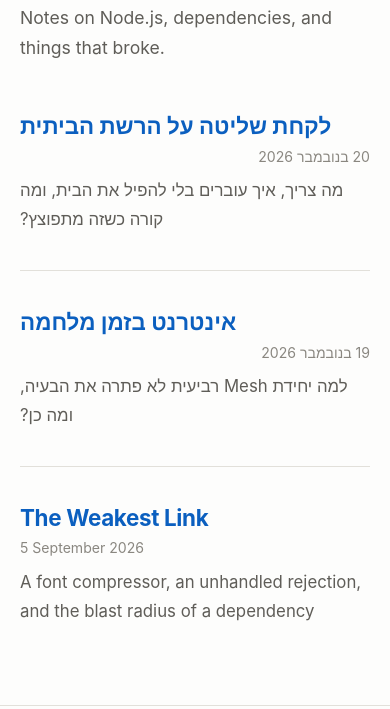
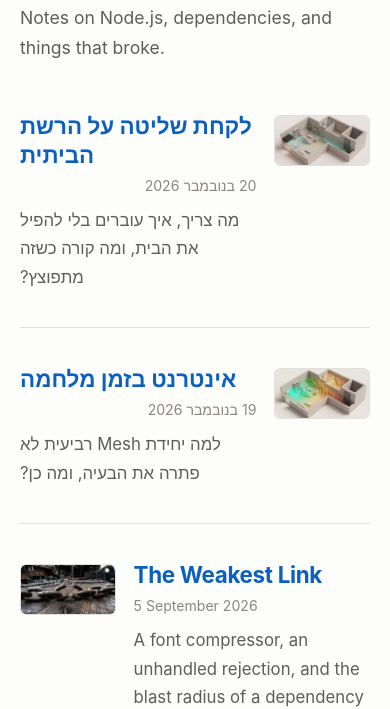
Before and after one commit to yoavain/yoavain.github.io, an Eleventy site: page content/index.njk in a window 390 px wide. Shown: the part 139-848 px from the top of the page. Built offline with nearby package versions, Linux system fonts and the light colour scheme; Eleventy itself is replaced by a stand-in of ours; files that its build step writes are made by us from their sources.

Commit message:
Show post thumbnails on the home page
* Add a thumbnail of the cover to each card on the home page. It uses the `image` field of the post.
* Wrap the title, date and subtitle in `post-card-text`. This block sits beside the thumbnail.
* Put the thumbnail on the side where the text starts. A Hebrew row mirrors through `dir="rtl"`.
* Leave the `alt` text empty. A screen reader then does not read a long description before each title.
* Set the thumbnail width to 6rem, and to 10rem from 600px. A phone keeps more room for text.

```diff
--- a/content/index.njk
+++ b/content/index.njk
@@ -15,11 +15,14 @@ eleventyExcludeFromCollections: true
     {%- for post in posts %}
     <li{% if post.data.lang == "he" %} lang="he" dir="rtl"{% endif %}>
       <article class="post-card">
-        <h2><a href="{{ post.url }}">{{ post.data.title }}</a></h2>
-        <p class="post-meta">
-          <time datetime="{{ post.date | htmlDateString }}">{{ post.date | readableDate(post.data.lang) }}</time>
-        </p>
-        {% if post.data.subtitle %}<p class="post-card-summary">{{ post.data.subtitle }}</p>{% endif %}
+        {% if post.data.image %}<img class="post-card-thumb" src="{{ post.data.image }}" alt="" width="1600" height="838" loading="lazy" decoding="async">{% endif %}
+        <div class="post-card-text">
+          <h2><a href="{{ post.url }}">{{ post.data.title }}</a></h2>
+          <p class="post-meta">
+            <time datetime="{{ post.date | htmlDateString }}">{{ post.date | readableDate(post.data.lang) }}</time>
+          </p>
+          {% if post.data.subtitle %}<p class="post-card-summary">{{ post.data.subtitle }}</p>{% endif %}
+        </div>
       </article>
     </li>
     {%- endfor %}
--- a/css/index.css
+++ b/css/index.css
@@ -233,6 +233,33 @@ main,
   margin-top: 2.25rem;
   padding-top: 2.25rem;
   border-top: 1px solid var(--border);
+}
+
+/* The thumbnail sits where the text starts. A row with dir="rtl" mirrors by itself. */
+.post-card {
+  display: flex;
+  align-items: flex-start;
+  gap: 1.1rem;
+}
+
+.post-card-text {
+  flex: 1;
+  min-width: 0;
+}
+
+.post-card-thumb {
+  flex: none;
+  width: 6rem;
+  height: auto;
+  margin-top: 0.25rem;
+  border: 1px solid var(--border);
+  border-radius: var(--radius);
+}
+
+@media (min-width: 600px) {
+  .post-card-thumb {
+    width: 10rem;
+  }
 }
 
 .post-card h2 {
```
